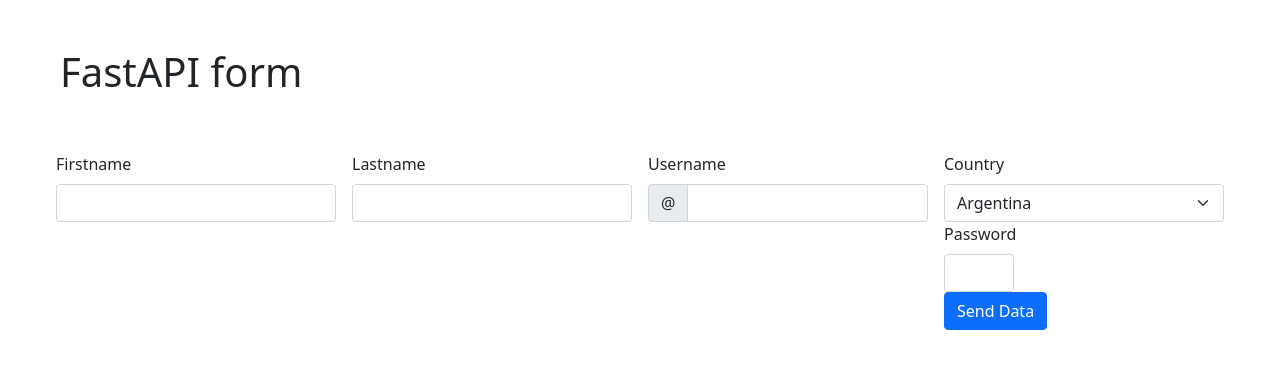
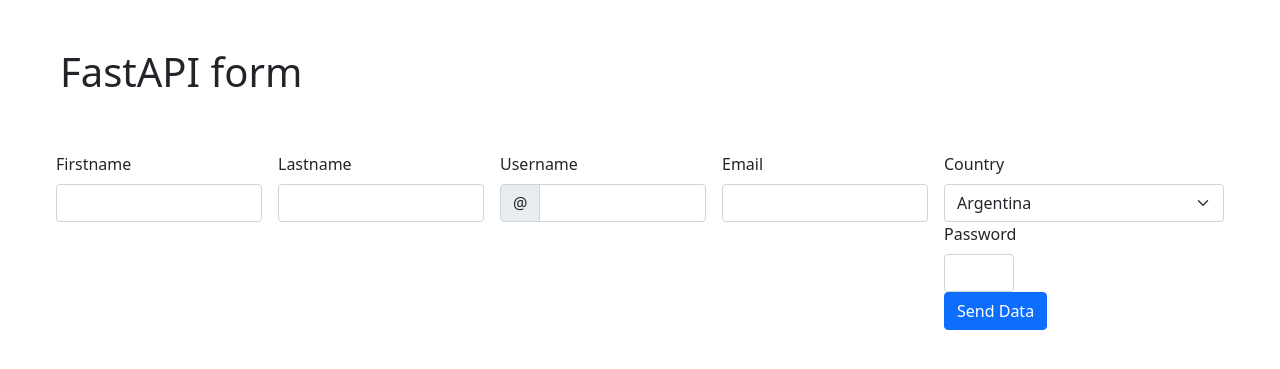
Before and after one commit to turkoModad/loguin-fastapi, a FastAPI app: page /signup in a window 1280 px wide. Shown: the top 369 px of the page. Run offline with FastAPI, Linux system fonts and the light colour scheme.

Commit message:
agregue campo de email, preparacion para recuperacion por perdida de contraseña

```diff
--- a/db/database.py
+++ b/db/database.py
@@ -18,5 +18,6 @@
     except Exception as e:
         print(f"Database error: {e}")
         db.rollback()
+        raise e
     finally:
         db.close()
--- a/db/models.py
+++ b/db/models.py
@@ -10,4 +10,5 @@
     lastname = Column(String)
     country = Column(String)
     password_user = Column(String)
+    email = Column(String, unique=True, index=True, nullable=False)
     rol = Column(String, default="user")
--- a/main.py
+++ b/main.py
@@ -81,14 +81,15 @@
 
 
 @app.post("/signup", response_class=HTMLResponse)
-async def signup(username: str = Form(...), password_user: str = Form(...), firstname: str = Form(...), lastname: str = Form(...), country: str = Form(...), db: Session = Depends(get_db)):
+async def signup(username: str = Form(...), password_user: str = Form(...), firstname: str = Form(...), lastname: str = Form(...), country: str = Form(...), email: str = Form(...) ,db: Session = Depends(get_db)):
     password_hash = Hash.hash_password(password_user)
     nuevo_usuario = models.User(
         username=username,
         password_user=password_hash,
         firstname=firstname,
         lastname=lastname,
-        country=country
+        country=country,
+        email = email,
     )
     db.add(nuevo_usuario)
     db.commit()
@@ -106,6 +107,25 @@
         if not user:
             raise HTTPException(status_code=404, detail="User not found")
     return autenticacion
+
+
+@app.get("/forgot", response_class=HTMLResponse)
+async def forgot(request: Request):
+    return templates.TemplateResponse("forgot.html", {"request": request})
+
+
+@app.post("/forgot")
+async def forgot(email: str = Form(...), db: Session = Depends(get_db)):
+    try:
+        user = db.query(models.User).filter(models.User.email == email).first()
+
+        if user:
+            return {"email": email, "password": user.password_user}
+        else:
+            raise HTTPException(status_code=404, detail="username no encontrado")
+    except Exception as e:
+        print(f"Error en forgot(): {e}")
+        raise HTTPException(status_code=500, detail="Error interno del servidor")
 
 
 @app.get("/usuarios", response_class=HTMLResponse)
--- a/schemas.py
+++ b/schemas.py
@@ -6,6 +6,8 @@
     lastname: str
     country: str
     password_user: str
+    email: str
+    rol: str
 
 
 class Token(BaseModel):
--- a/templates/signup.html
+++ b/templates/signup.html
@@ -23,6 +23,10 @@
 				<input name="username" type="text" class="form-control" id="validationDefaultUsername" aria-describedby="inputGroupPrepend2" required>
 			</div>
 		</div>
+		<div class="col mb-4">
+			<label for="validationDefaultEmail" class="form-label">Email</label>
+			<input name="email" type="email" class="form-control" id="validationDefaultEmail" required>
+		</div>
 		<div class="col-md-3">
 			<label for="validationDefault04" class="form-label">Country</label>
 			<select name="country" class="form-select" id="validationDefault04" required>
```
Also changed, not shown: templates/forgot.html (added, +15 -0 lines), templates/index.html (+6 -1 lines).
